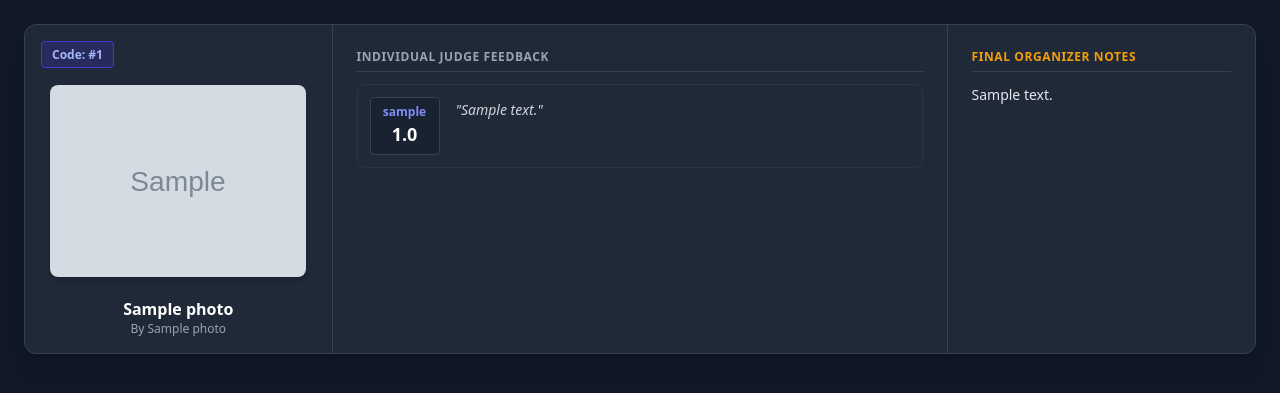
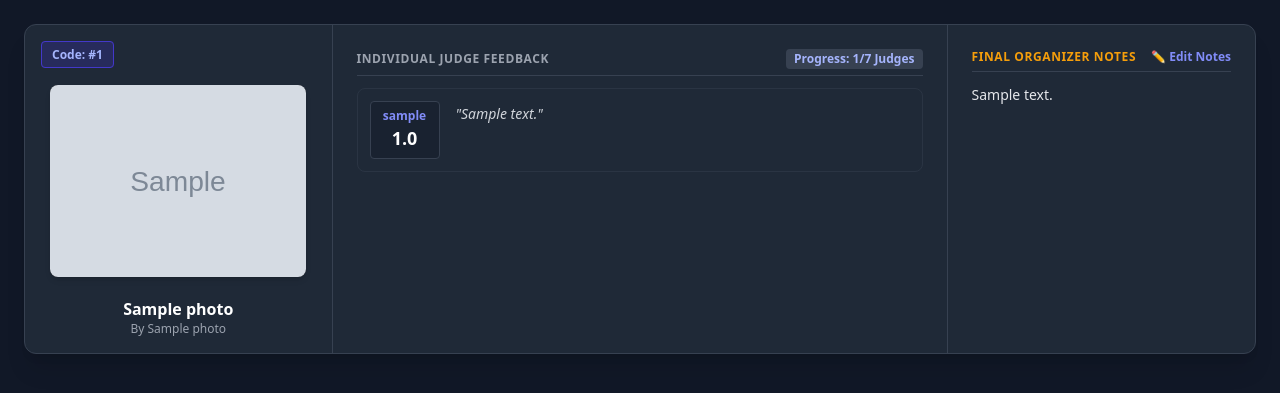
Before and after one commit to MenradHolm/simplyjudge, a Django app: template judging_app/templates/judging_app/feedback_report.html in a window 1280 px wide. Shown: the part 81-474 px from the top of the page. Run offline with Django 3.2, Linux system fonts and the light colour scheme; the template is opened without the code that fills it: most values are stand-ins (such as "Sample title", 1, 10 or a date in 2020); grey boxes marked "Sample" are stand-in pictures; some libraries are stand-ins or nearby versions.

Commit message:
Add judge counter and direct admin edit shortcuts for Kyle

```diff
--- a/judging_app/templates/judging_app/feedback_report.html
+++ b/judging_app/templates/judging_app/feedback_report.html
@@ -118,7 +118,12 @@
 
                 <div class="print-cell w-full md:w-1/2 p-6 flex flex-col justify-between border-r border-gray-700">
                     <div>
-                        <h4 class="text-xs font-bold text-gray-400 uppercase tracking-wider border-b border-gray-700 pb-1.5 mb-3">Individual Judge Feedback</h4>
+                        <div class="flex justify-between items-center border-b border-gray-700 pb-1.5 mb-3">
+                            <h4 class="text-xs font-bold text-gray-400 uppercase tracking-wider">Individual Judge Feedback</h4>
+                            <span class="text-xs font-semibold px-2 py-0.5 rounded bg-gray-700 text-indigo-300 no-print">
+                                Progress: {{ photo.judge_scores|length }}/7 Judges
+                            </span>
+                        </div>
 
                         {% if photo.judge_scores %}
                             <div class="space-y-3">
@@ -148,7 +153,12 @@
 
                 <div class="print-cell w-full md:w-1/4 p-6 bg-gray-850/50 flex flex-col justify-between">
                     <div>
-                        <h4 class="text-xs font-bold text-amber-500 uppercase tracking-wider border-b border-gray-700 pb-1.5 mb-3">Final Organizer Notes</h4>
+                        <div class="flex justify-between items-center border-b border-gray-700 pb-1.5 mb-3">
+                            <h4 class="text-xs font-bold text-amber-500 uppercase tracking-wider">Final Organizer Notes</h4>
+                            <a href="/admin/judging_app/photo/{{ photo.id }}/change/" target="_blank" class="no-print text-xs font-bold text-indigo-400 hover:text-indigo-300 transition-colors flex items-center gap-1">
+                                ✏️ Edit Notes
+                            </a>
+                        </div>
                         {% if photo.organizer_notes %}
                             <p class="text-sm text-gray-200 whitespace-pre-wrap leading-relaxed">{{ photo.organizer_notes }}</p>
                         {% else %}
```
